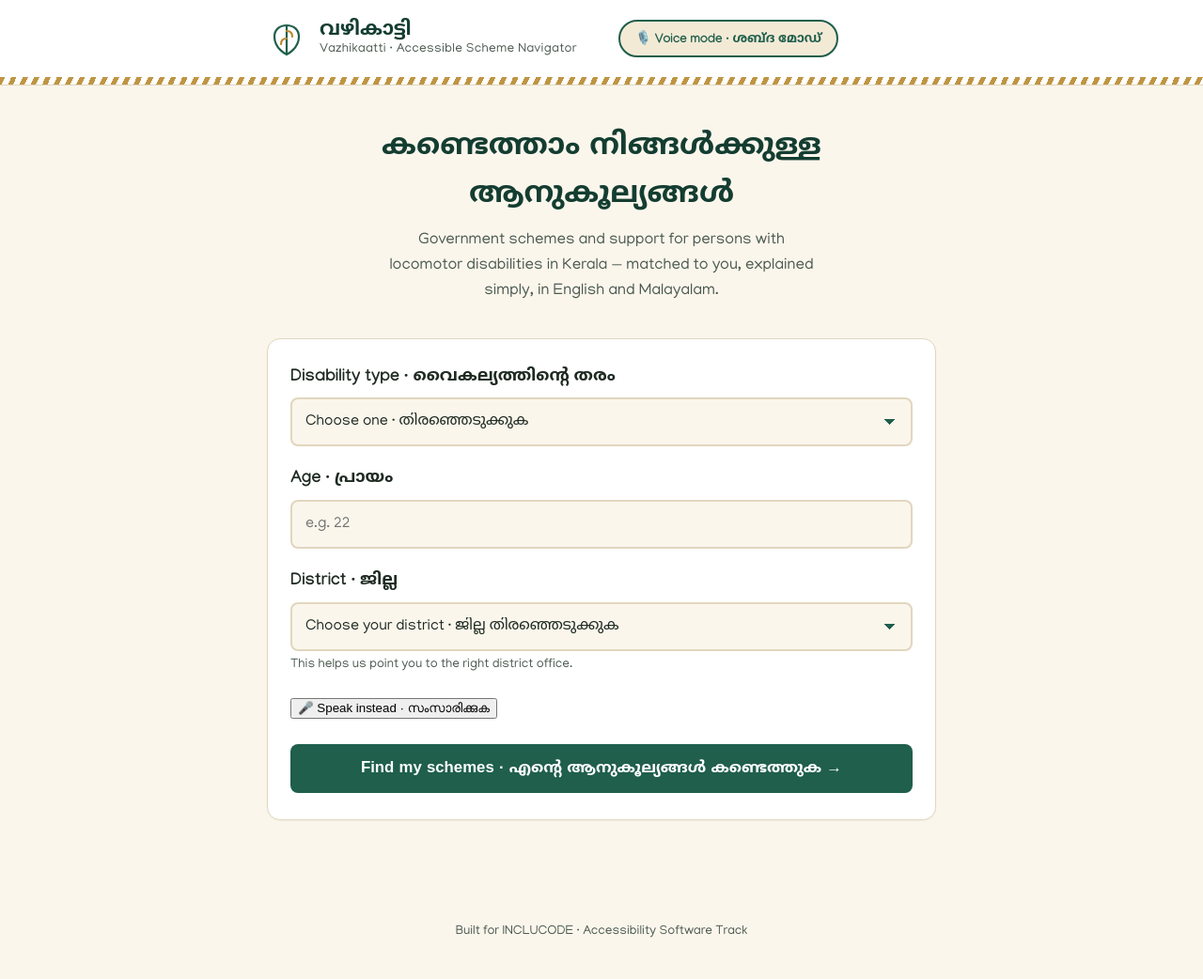
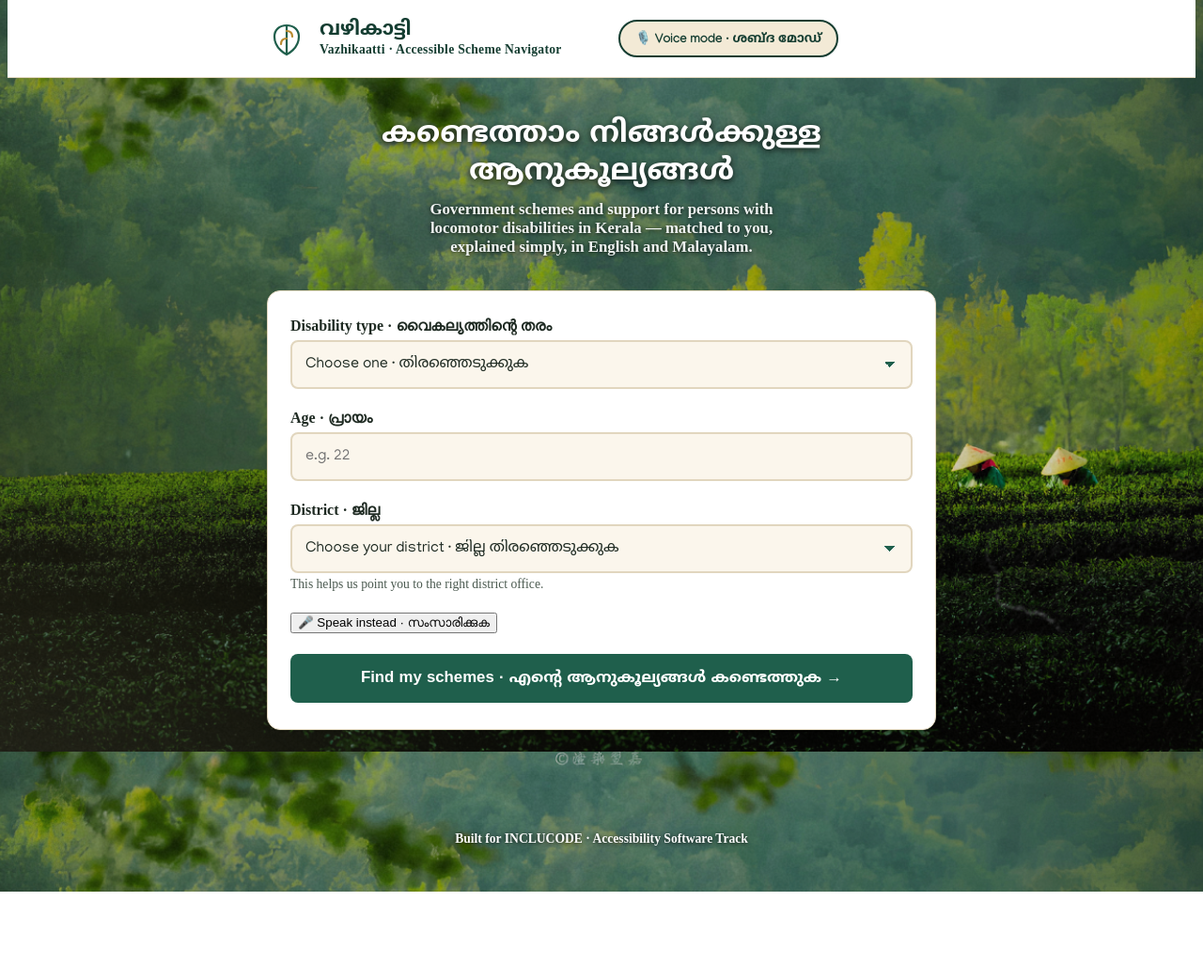
Before and after one commit to Aswathi04/inclucode, a Flask app: page / in a window 1280 px wide. Shown: the whole page at 94% size. After the commit the page ends 949 px from the top, so only its background shows below. Run offline with Flask 3, Linux system fonts and the light colour scheme; some web fonts are replaced.

Commit message:
im doing something idk

```diff
--- a/accessible-scheme-navigator/static/style.css
+++ b/accessible-scheme-navigator/static/style.css
@@ -10,18 +10,27 @@
 
 :root {
   /* Color */
-  --cream:      #FBF6EC;   /* kasavu cotton */
-  --cream-deep: #F3EAD6;   /* card surface, slightly deeper */
-  --ink:        #1E2A22;   /* body text, forest-black */
-  --ink-soft:   #4B5A50;   /* secondary text */
-  --palm:       #1F5F4C;   /* primary — paddy / palm green */
-  --palm-dark:  #143D31;   /* hover / pressed */
-  --gold:       #B8892E;   /* zari gold — signature accent */
-  --gold-soft:  #EBDCB4;   /* gold tint for badges/backgrounds */
-  --clay:       #A8542E;   /* laterite — used sparingly, alerts */
-  --clay-soft:  #F1DDD1;
-  --white:      #FFFFFF;
-  --line:       #E1D6BE;
+  --cream: #FBF6EC;
+  /* kasavu cotton */
+  --cream-deep: #F3EAD6;
+  /* card surface, slightly deeper */
+  --ink: #1E2A22;
+  /* body text, forest-black */
+  --ink-soft: #4B5A50;
+  /* secondary text */
+  --palm: #1F5F4C;
+  /* primary — paddy / palm green */
+  --palm-dark: #143D31;
+  /* hover / pressed */
+  --gold: #B8892E;
+  /* zari gold — signature accent */
+  --gold-soft: #EBDCB4;
+  /* gold tint for badges/backgrounds */
+  --clay: #A8542E;
+  /* laterite — used sparingly, alerts */
+  --clay-soft: #F1DDD1;
+  --white: #FFFFFF;
+  --line: #E1D6BE;
 
   /* Type */
   --font-display: 'Baloo Chettan 2', 'Noto Sans Malayalam', sans-serif;
@@ -31,47 +40,53 @@
   --radius: 14px;
   --radius-sm: 8px;
   --max-width: 760px;
-  --tap-min: 52px; /* minimum comfortable tap target */
+  --tap-min: 52px;
+  /* minimum comfortable tap target */
 }
 
-* { box-sizing: border-box; }
+* {
+  box-sizing: border-box;
+}
 
-html { scroll-behavior: smooth; }
+html {
+  scroll-behavior: smooth;
+}
 
 body {
+  margin: 0 8px 8px;
+  background-image: url('bg1.jpg ');
+  background-size: cover;
+  background-position: center;
+  background-attachment: fixed;
+  background-repeat: no-repeat;
+}
+
+.home-page {
   margin: 0;
-  background: var(--cream);
-  color: var(--ink);
-  font-family: var(--font-body);
-  font-size: 18px;
-  line-height: 1.6;
-  -webkit-font-smoothing: antialiased;
 }
 
 @media (prefers-reduced-motion: reduce) {
-  html { scroll-behavior: auto; }
-  * { animation-duration: 0.01ms !important; transition-duration: 0.01ms !important; }
+  html {
+    scroll-behavior: auto;
+  }
+
+  * {
+    animation-duration: 0.01ms !important;
+    transition-duration: 0.01ms !important;
+  }
 }
 
-h1, h2, h3 {
+h1,
+h2,
+h3 {
   font-family: var(--font-display);
   font-weight: 600;
   color: var(--palm-dark);
   margin: 0 0 0.4em;
 }
 
-a { color: var(--palm); }
-
-/* -------- signature: kasavu zari border -------- */
-.kasavu-border {
-  height: 8px;
-  width: 100%;
-  background-image: repeating-linear-gradient(
-    115deg,
-    var(--gold) 0 5px,
-    transparent 5px 11px
-  );
-  opacity: 0.9;
+a {
+  color: var(--palm);
 }
 
 /* -------- shell -------- */
@@ -110,7 +125,8 @@ a { color: var(--palm); }
 
 .brand-en {
   font-size: 0.85rem;
-  color: var(--ink-soft);
+  color: var(--palm-dark);
+  font-weight: 600;
   letter-spacing: 0.02em;
 }
 
@@ -123,7 +139,9 @@ main {
 .site-footer {
   text-align: center;
   padding: 28px 24px 40px;
-  color: var(--ink-soft);
+  color: #FFFFFF;
+  text-shadow: 0 1px 4px rgba(0, 0, 0, 0.8);
+  font-weight: 600;
   font-size: 0.85rem;
 }
 
@@ -136,11 +154,16 @@ main {
 .hero h1 {
   font-size: 2rem;
   margin-bottom: 0.3em;
+  color: #FFFFFF;
+  text-shadow: 0 2px 6px rgba(0, 0, 0, 0.8);
+  font-weight: 700;
 }
 
 .hero .en {
   font-size: 1.05rem;
-  color: var(--ink-soft);
+  color: #F0F4F2;
+  text-shadow: 0 1px 4px rgba(0, 0, 0, 0.8);
+  font-weight: 600;
   max-width: 46ch;
   margin: 0 auto;
 }
@@ -191,7 +214,7 @@ select {
 
 select {
   background-image: linear-gradient(45deg, transparent 50%, var(--palm) 50%),
-                     linear-gradient(135deg, var(--palm) 50%, transparent 50%);
+    linear-gradient(135deg, var(--palm) 50%, transparent 50%);
   background-position: calc(100% - 22px) center, calc(100% - 16px) center;
   background-size: 6px 6px, 6px 6px;
   background-repeat: no-repeat;
@@ -226,7 +249,9 @@ a:focus-visible {
   text-decoration: none;
 }
 
-.btn:hover { background: var(--palm-dark); }
+.btn:hover {
+  background: var(--palm-dark);
+}
 
 .btn[disabled] {
   background: var(--ink-soft);
@@ -418,10 +443,19 @@ a:focus-visible {
 }
 
 @media (max-width: 480px) {
-  body { font-size: 17px; }
-  .hero h1 { font-size: 1.6rem; }
-  .card { padding: 22px 18px; }
+  body {
+    font-size: 17px;
+  }
+
+  .hero h1 {
+    font-size: 1.6rem;
+  }
+
+  .card {
+    padding: 22px 18px;
+  }
 }
+
 /* -------- voice mode toggle (header) -------- */
 .header-inner {
   flex-wrap: wrap;
@@ -435,27 +469,110 @@ a:focus-visible {
   font-family: var(--font-body);
   font-weight: 700;
   font-size: 0.85rem;
-  color: var(--palm);
+  color: var(--palm-dark);
   background: var(--cream-deep);
-  border: 2px solid var(--palm);
+  border: 2px solid var(--palm-dark);
   border-radius: 999px;
   cursor: pointer;
   white-space: nowrap;
 }
 
 .voice-toggle:hover {
-  background: var(--palm);
+  background: var(--palm-dark);
   color: var(--white);
 }
 
 .voice-status {
   font-size: 0.8rem;
-  color: var(--ink-soft);
+  color: var(--palm-dark);
+  font-weight: 600;
   min-width: 90px;
+}
+
+/* -------- index page header -------- */
+.home-page {
+  margin: 0;
+}
+
+.home-header {
+  width: 100%;
+  background: var(--white);
+  border-bottom: 1px solid var(--line);
+}
+
+.home-header-inner {
+  width: 100%;
+  min-height: 116px;
+  margin: 0;
+  padding: 0;
+  display: flex;
+  align-items: center;
+  justify-content: space-between;
+  gap: 0;
+}
+
+.home-logo {
+  display: block;
+  width: 250px;
+  height: 116px;
+  overflow: hidden;
+  flex-shrink: 0;
+}
+
+.home-logo img {
+  display: block;
+  width: 1366px;
+  max-width: none;
+  transform: translate(-45px, -16px);
+}
+
+.home-header-voice {
+  display: flex;
+  flex-direction: column;
+  align-items: flex-end;
+  gap: 4px;
+  margin-left: auto;
+  flex-shrink: 0;
+}
+
+.home-header-voice .voice-toggle {
+  margin: 0;
+}
+
+.home-header-voice .voice-status {
+  min-width: 0;
+  text-align: right;
 }
 
 @media (max-width: 480px) {
   .voice-toggle {
     margin-left: 0;
   }
+
+  .home-header-inner {
+    min-height: 96px;
+    padding: 0;
+  }
+
+  .home-logo {
+    width: 150px;
+    height: 78px;
+  }
+
+  .home-logo img {
+    width: 820px;
+    transform: translate(-27px, -10px);
+  }
+
+  .home-header-voice .voice-toggle {
+    min-height: 36px;
+    padding: 6px 8px;
+    font-size: 0.75rem;
+  }
 }
+
+body.intro-active #screen-hero.handoff {
+  opacity: 0;
+  visibility: hidden;
+  pointer-events: none;
+}
--- a/accessible-scheme-navigator/static/voice.js
+++ b/accessible-scheme-navigator/static/voice.js
@@ -38,7 +38,7 @@ const VoiceMode = (() => {
   // stops the recognizer's own onend from restarting it prematurely.
   function speak(text, afterSpeak) {
     speaking = true;
-    if (recognition) { try { recognition.abort(); } catch (e) {} }
+    if (recognition) { try { recognition.abort(); } catch (e) { } }
     window.speechSynthesis.cancel();
     setStatus('🔊 Speaking · സംസാരിക്കുന്നു');
     const utterance = new SpeechSynthesisUtterance(text);
@@ -130,7 +130,7 @@ const VoiceMode = (() => {
   function stop() {
     listening = false;
     speaking = false;
-    if (recognition) { try { recognition.abort(); } catch (e) {} }
+    if (recognition) { try { recognition.abort(); } catch (e) { } }
     stopSpeaking();
     setStatus('');
     if (toggleBtn) toggleBtn.textContent = '🎙️ Voice mode · ശബ്ദ മോഡ്';
@@ -166,3 +166,27 @@ const VoiceMode = (() => {
     supported, isListening, cameFromVoice
   };
 })();
+
+// ============================================================
+// Intro sequence — hero zoom, fading out to reveal the real
+// page underneath. Guarded on #screen-hero existing, so it's a
+// silent no-op on any page that doesn't have it.
+// ============================================================
+(function () {
+  const hero = document.getElementById('screen-hero');
+  if (!hero) return;
+
+  const START_DELAY = 400;
+  const ZOOM_DURATION = 3000;
+  const FADE_LEAD = 0.72;
+
+  window.addEventListener('load', () => {
+    setTimeout(() => {
+      hero.classList.add('zoom');
+    }, START_DELAY);
+
+    setTimeout(() => {
+      hero.classList.add('handoff');
+    }, START_DELAY + ZOOM_DURATION * FADE_LEAD);
+  });
+})();
--- a/accessible-scheme-navigator/templates/detail.html
+++ b/accessible-scheme-navigator/templates/detail.html
@@ -22,7 +22,6 @@
       <button type="button" id="voice-toggle" class="voice-toggle">🎙️ Voice mode · ശബ്ദ മോഡ്</button>
       <span id="voice-status" class="voice-status"></span>
     </div>
-    <div class="kasavu-border"></div>
   </header>
   <main>
     <a href="{{ url_for('results') }}" class="back-link">← Back to results</a>
--- a/accessible-scheme-navigator/templates/index.html
+++ b/accessible-scheme-navigator/templates/index.html
@@ -23,7 +23,6 @@
       <button type="button" id="voice-toggle" class="voice-toggle">🎙️ Voice mode · ശബ്ദ മോഡ്</button>
       <span id="voice-status" class="voice-status"></span>
     </div>
-    <div class="kasavu-border"></div>
   </header>
 
   <main>
--- a/accessible-scheme-navigator/templates/results.html
+++ b/accessible-scheme-navigator/templates/results.html
@@ -23,7 +23,6 @@
       <button type="button" id="voice-toggle" class="voice-toggle">🎙️ Voice mode · ശബ്ദ മോഡ്</button>
       <span id="voice-status" class="voice-status"></span>
     </div>
-    <div class="kasavu-border"></div>
   </header>
 
   <main>
```
Also changed, not shown: accessible-scheme-navigator/static/bg.jpg (added), accessible-scheme-navigator/static/bg1.jpg (added).
